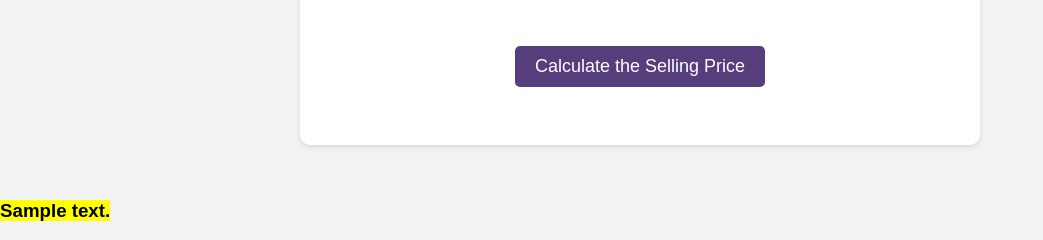
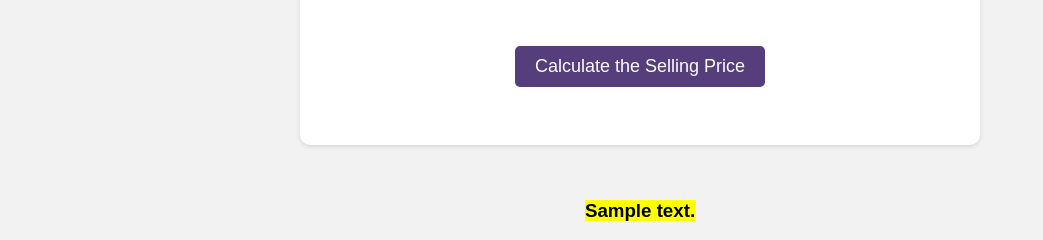
Before and after one commit to kshitij2105/CAR_PRICE_PRED, a Python web app: template templates/index.html in a window 1280 px wide. Shown: the part 1167-1407 px from the top of the page, without its empty margins (0-1043 px from the left). Run offline with Jinja, Linux system fonts and the light colour scheme; the template is opened without the code that fills it: most values are stand-ins (such as "Sample title", 1, 10 or a date in 2020).

Commit message:
Update index.html

```diff
--- a/templates/index.html
+++ b/templates/index.html
@@ -54,7 +54,10 @@
 
 
 
-        <br><br><h3><mark>{{ prediction_text }}</mark><h3>
+         <div style="text-align: center;">
+          <br><br><h3><mark>{{ prediction_text }}</mark></h3>
+        </div>
+
     </div>
 
 
```
